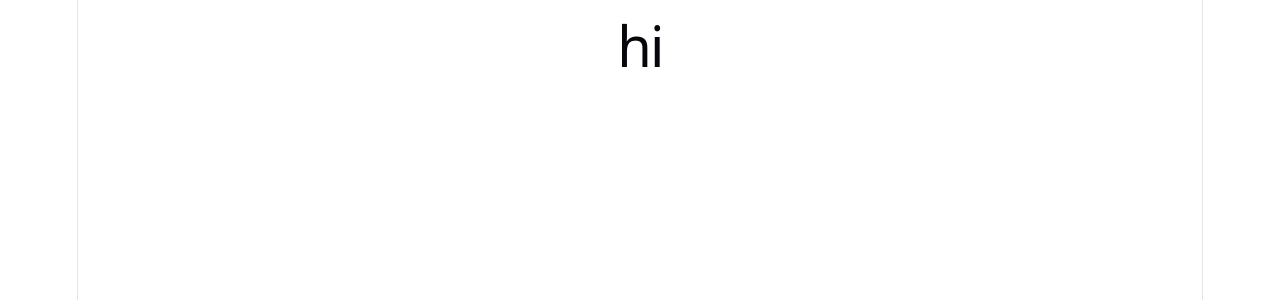
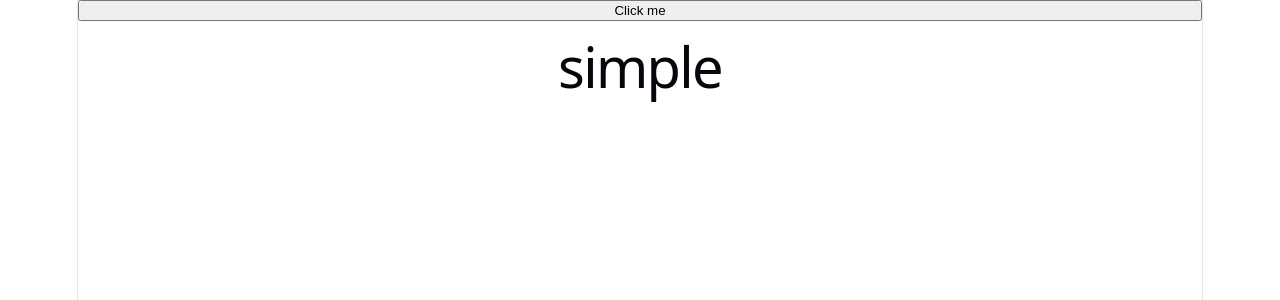
Before and after one commit to ragulpriyan2731/React_watches_projects, a React (Vite) app: page / in a window 1280 px wide. Shown: the top 300 px of the page. Built offline with nearby package versions, Linux system fonts and the light colour scheme.

Commit message:
usecontext

```diff
--- a/src/App.jsx
+++ b/src/App.jsx
@@ -6,20 +6,33 @@
 // import './App.css'
 // import Watches from './components/Watches'
 // import Myrouter from './Components_router/Router'
+// import Application from "./Component/Api_react"
 
-import Application from "./Component/Api_react"
+import {useState} from "react";
+import Secondcomponent from "./ComponentsUsecontext/Secondcolor";
+import { Colorcontext} from './ComponentsUsecontext/Firstcolor';
 
-function App() {
+
+const App=()=> {
+  const [color, setcolor]=useState("simple")
+
+    const handlebutton=()=>{
+        setcolor((prev)=>prev ==='simple'? 'white':'black')
+    }
 
   return (
+
     // <div className='container'>
     //   <Watches />
     // </div>
     // <Myrouter />
 
 
-    <Application />
-  )
+    <Colorcontext.Provider value={{color, setcolor}}>
+    <button onClick={handlebutton}>Click me</button>
+    <Secondcomponent />
+    </Colorcontext.Provider>
+)
 }
 
 export default App
--- a/src/Component/Api_react.jsx
+++ b/src/Component/Api_react.jsx
@@ -1,24 +1,22 @@
 import axios from 'axios'
-import { useEffect } from 'react'
+import { useEffect, } from 'react'
 
 
 const Application =()=>{
-const Data = ()=>{
-   console.log(axios.get("https://api.restful-api.dev/collections"))
-
-
-
+    // const [user,setuser] = useState([])
+    async function Data(){
+   const {Data} = (axios.get("https://fakestoreapi.com/products"))
+   console.log(Data)
 }
 
 
 useEffect(() =>{
-
+Data()
 
 }, [])
 
     return(
-        <h1>hi</h1>
-
-    )
+        <h1>user</h1>
+)
 }
 export default Application
--- /dev/null
+++ b/src/ComponentsUsecontext/Firstcolor.jsx
@@ -0,0 +1,2 @@
+import { createContext } from "react";
+export const Colorcontext = createContext()
--- /dev/null
+++ b/src/ComponentsUsecontext/Secondcolor.jsx
@@ -0,0 +1,16 @@
+import { useContext } from "react";
+import { Colorcontext } from "./Firstcolor"
+
+const Secondcomponent=()=>{
+    const {color} = useContext(Colorcontext)
+
+    const textstyle ={
+        backgroundColor: color ==='simple'? 'white':'black'
+
+    }
+    return(
+        <h1 style={textstyle}>{color}</h1>
+    )
+
+}
+export default Secondcomponent
```
